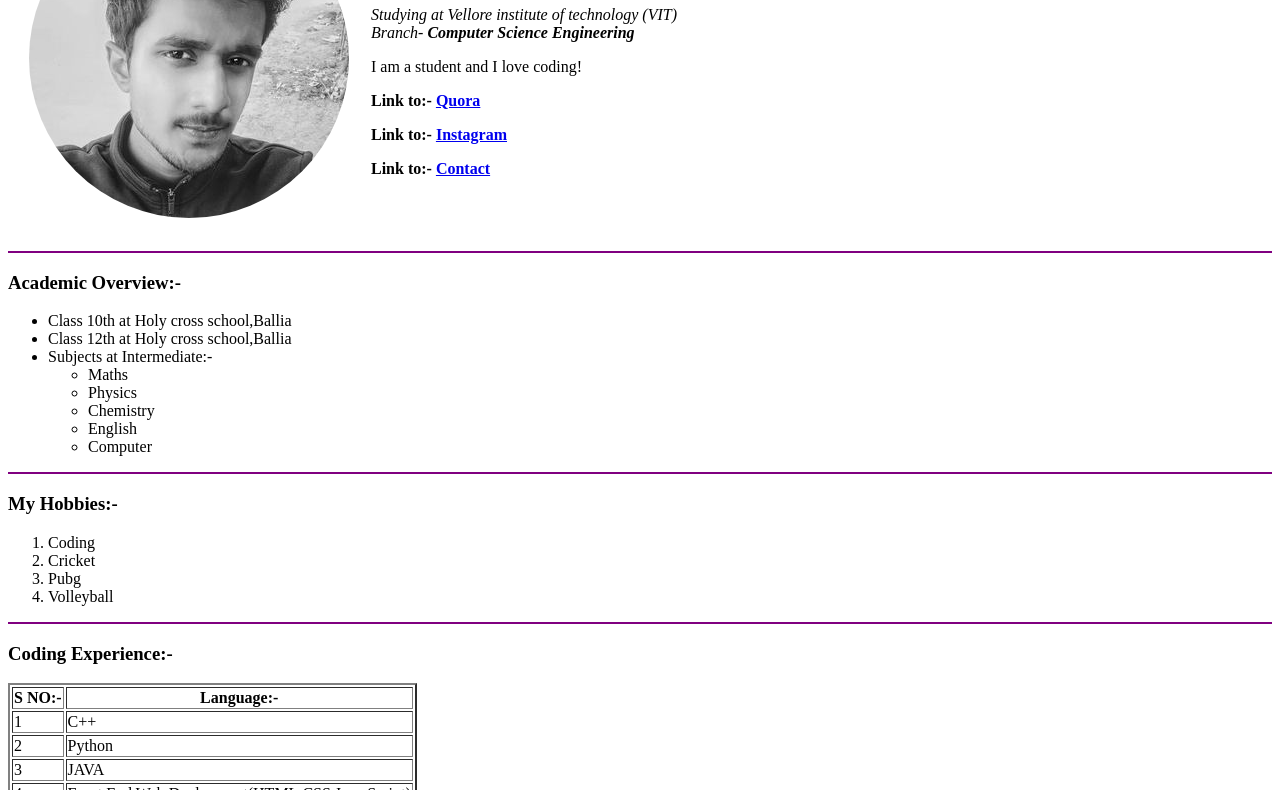
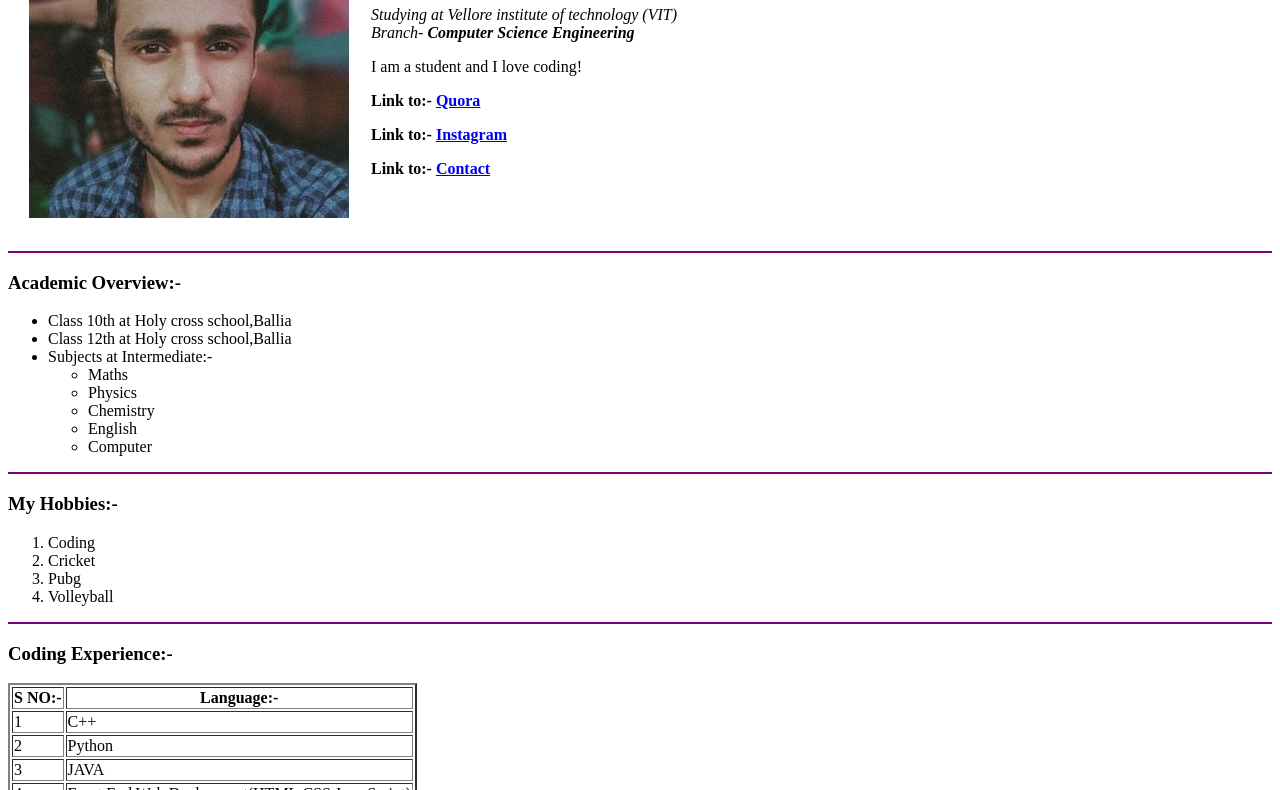
Before and after one commit to shourya-dev/Personal-site, a plain HTML site: page index.html in a window 1280 px wide. Shown: the part 131-921 px from the top of the page. Drawn offline with Linux system fonts and the light colour scheme.

Commit message:
Update index.html

```diff
--- a/index.html
+++ b/index.html
@@ -9,7 +9,7 @@
 <body>
   <table cellspacing="20">
     <tr>
-      <td><img src="shourya.png" alt="Pic of shourya"></td>
+      <td><img src="shourya1.jpg" alt="Pic of shourya"></td>
       <td>
         <h1>SHOURYA SRIVASTAVA</h1>
         <p>
```
